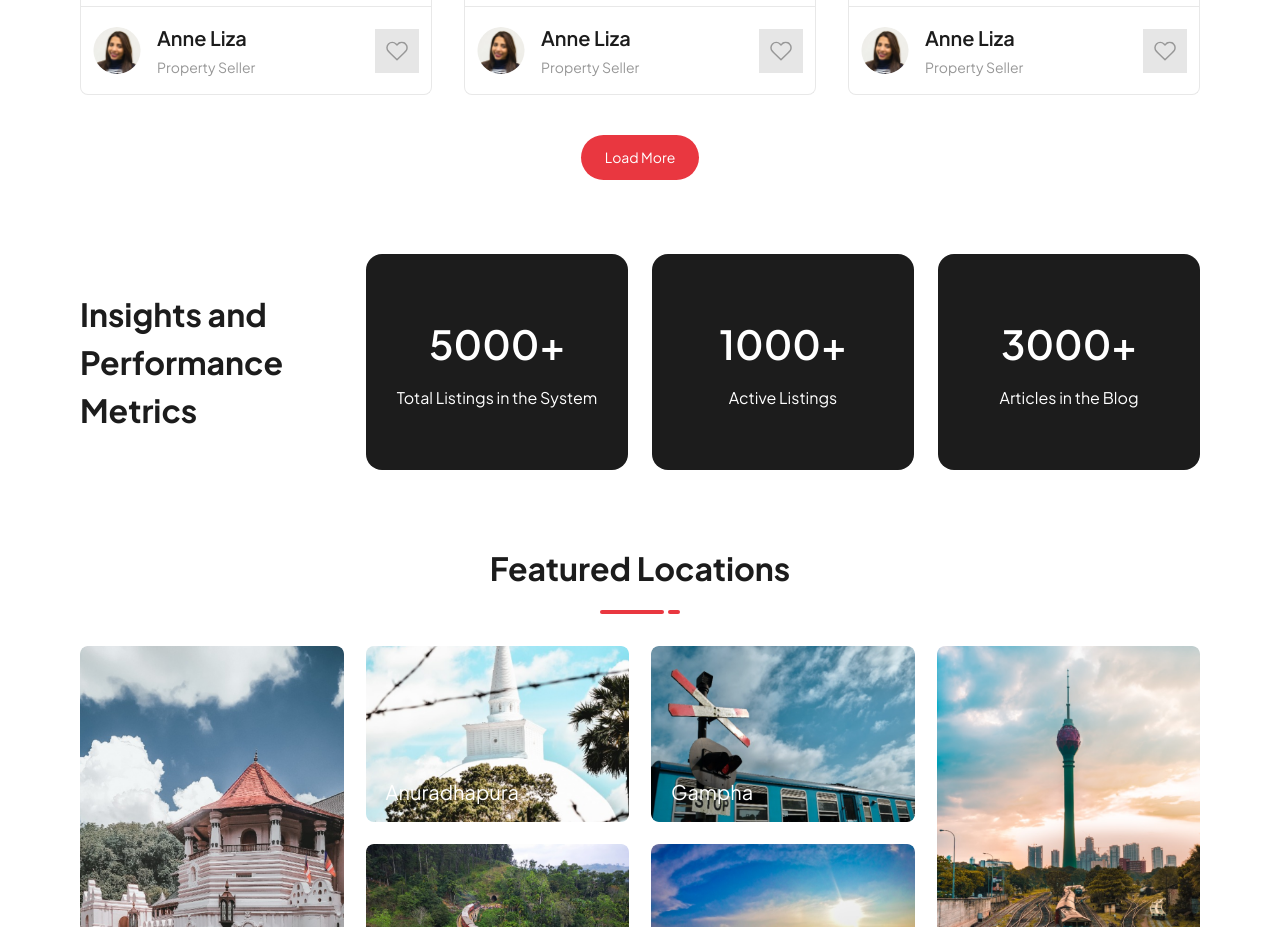
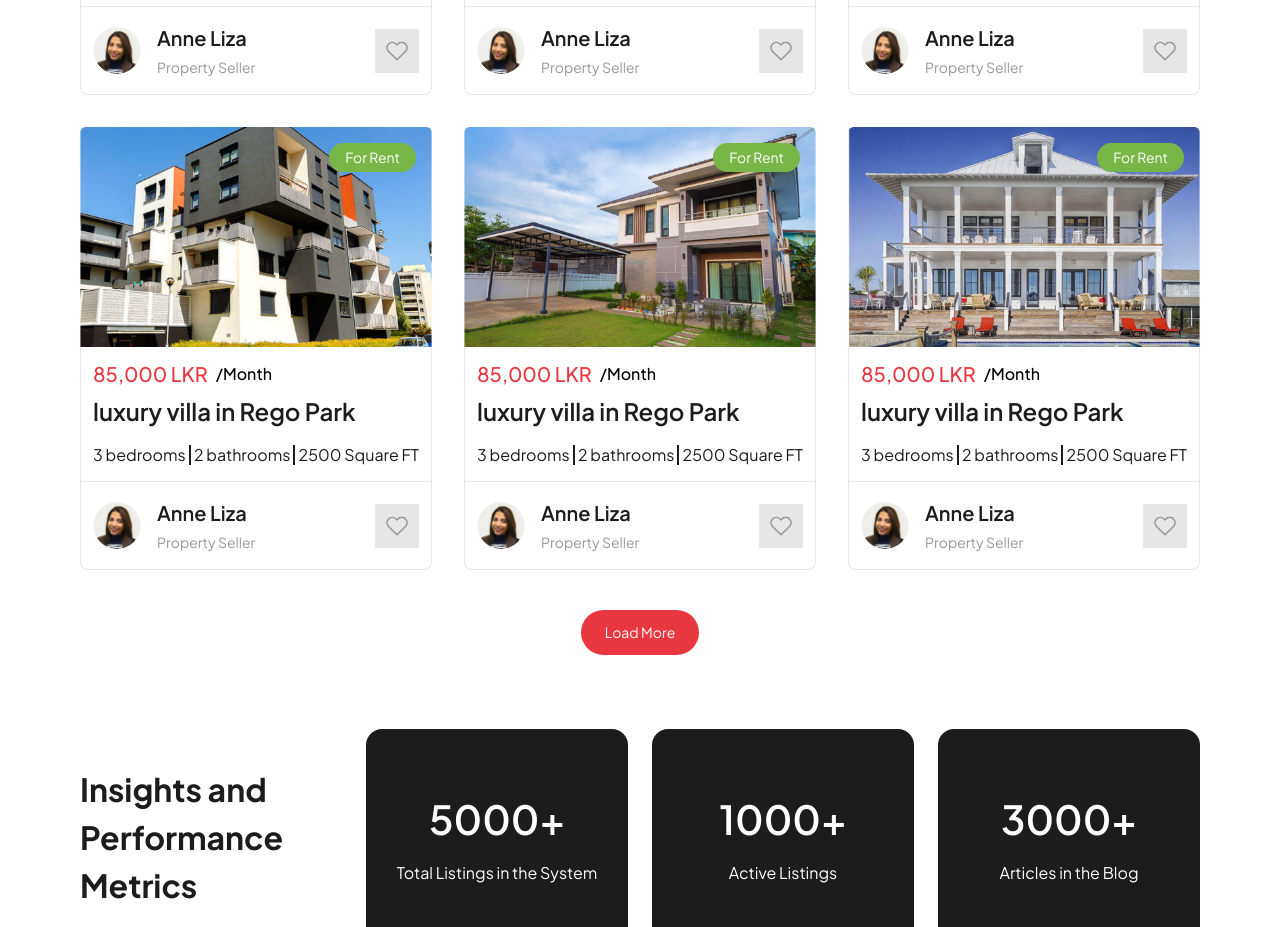
Before and after one commit to SajanThapa22/rental-website, a React (Vite) app: page / in a window 1280 px wide. Shown: the part 2180-3107 px from the top of the page. Built offline with nearby package versions, Linux system fonts and the light colour scheme.

Commit message:
styling cards

```diff
--- a/src/App.jsx
+++ b/src/App.jsx
@@ -36,7 +36,6 @@ const App = () => {
       <FeaturedLocations />
       <ArticlesContainer />
       <Footer />
-      <div></div>
     </>
   );
 };
--- a/src/components/ArticleCards.jsx
+++ b/src/components/ArticleCards.jsx
@@ -35,7 +35,6 @@ const ArticleCards = ({ date, title, context, img, styles }) => {
           {context}
         </p>
       </div>
-      <div></div>
     </div>
   );
 };
--- a/src/components/CardsContainer.jsx
+++ b/src/components/CardsContainer.jsx
@@ -11,6 +11,9 @@ const cardDetails = [
   { id: 4, img: building },
   { id: 5, img: building1 },
   { id: 6, img: building2 },
+  { id: 7, img: building },
+  { id: 8, img: building1 },
+  { id: 9, img: building2 },
 ];
 
 const CardsContainer = () => {
```
